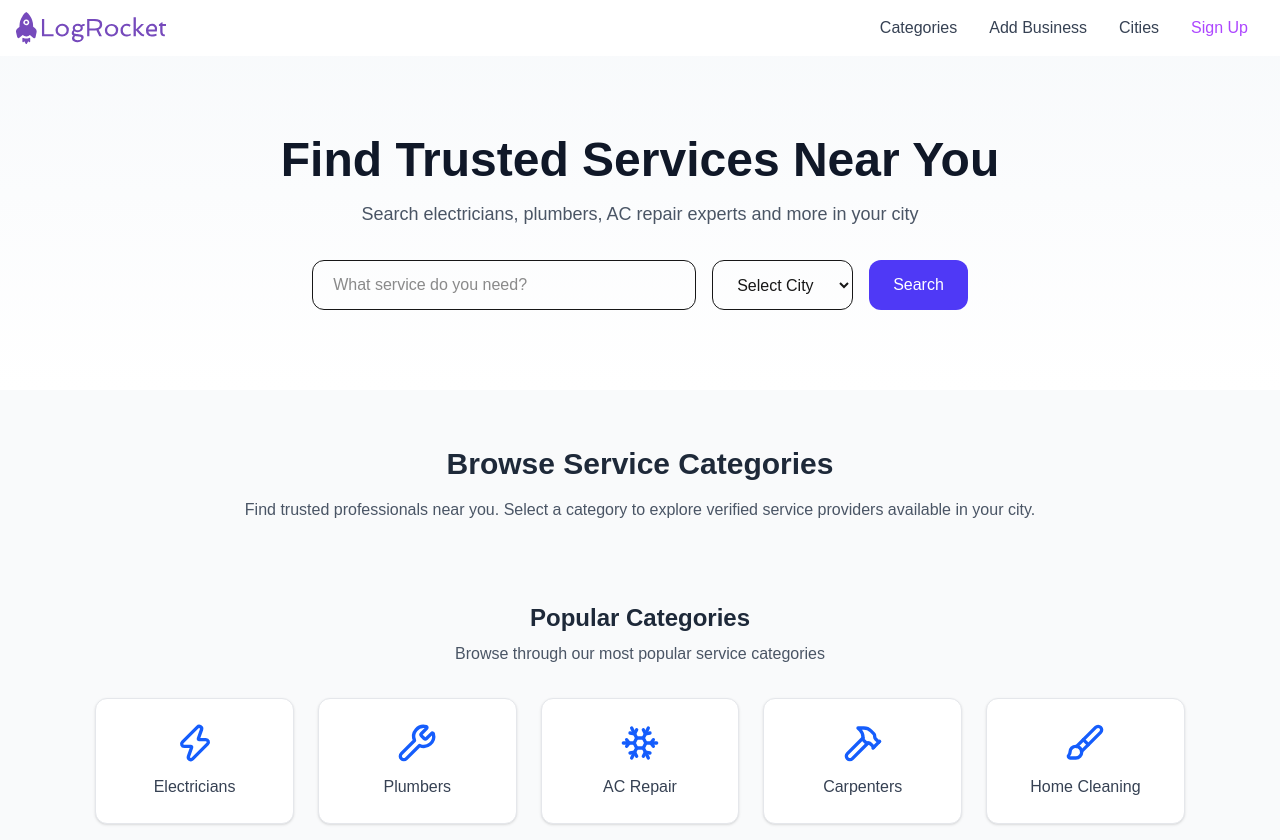
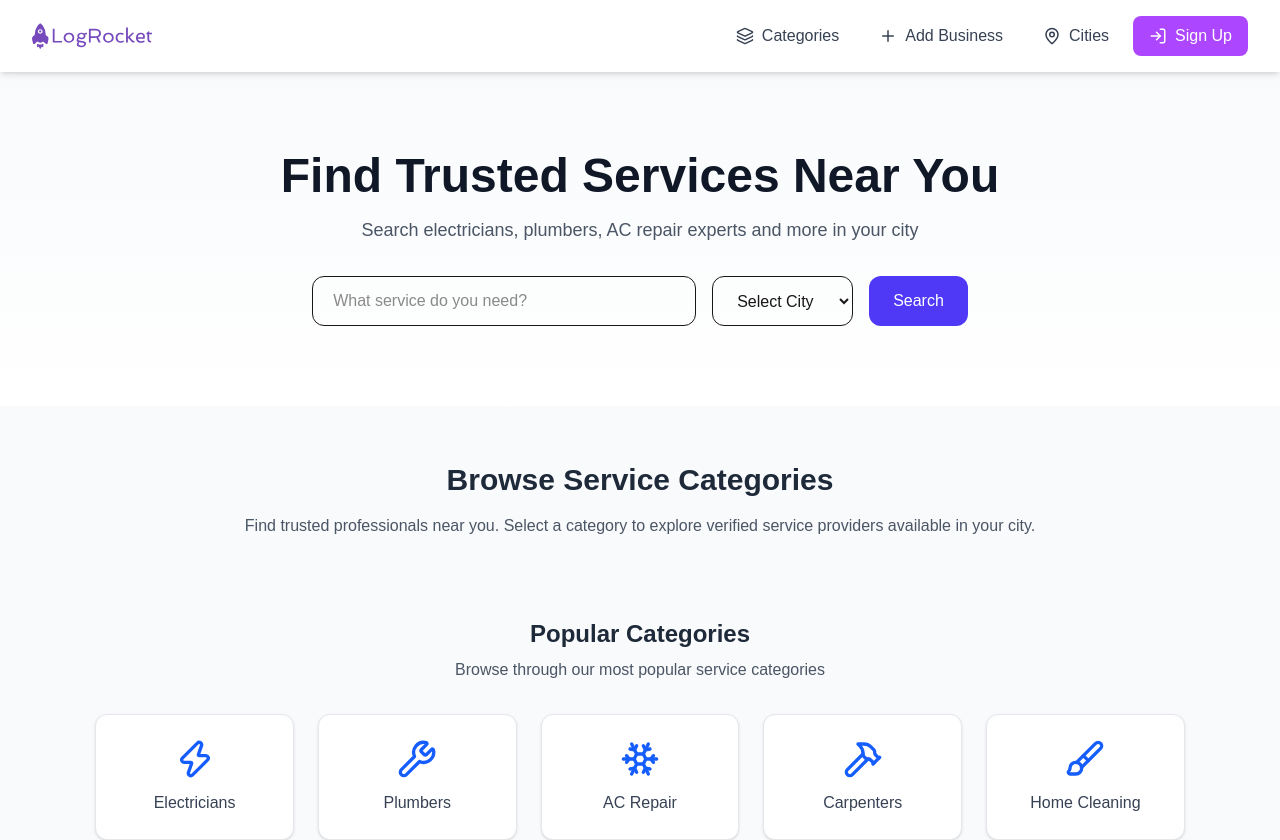
Before and after one commit to abdullahwebdev9176/service-markaz, a Next.js app: page / in a window 1280 px wide. Shown: the top 840 px of the page. Built offline with nearby package versions, Linux system fonts and the light colour scheme.

Commit message:
updated mobile menu

```diff
--- a/src/app/components/Navbar.jsx
+++ b/src/app/components/Navbar.jsx
@@ -1,23 +1,26 @@
-import React from 'react'
+'use client'
+import React, { useState } from 'react'
+import { Menu, X, Layers, Plus, MapPin, LogIn } from 'lucide-react'
 
-const navbar = () => {
+const Navbar = () => {
+    const [isMenuOpen, setIsMenuOpen] = useState(false)
+
+    const toggleMenu = () => {
+        setIsMenuOpen(!isMenuOpen)
+    }
+
+    const closeMenu = () => {
+        setIsMenuOpen(false)
+    }
+
     return (
         <>
-            <header>
-                <nav className="
-    flex flex-wrap
-    items-center
-    justify-between
-    w-full
-    py-4
-    md:py-0
-    px-4
-    text-lg text-gray-700
-    bg-white
-  ">
-                    <div>
-                        <a href="/">
-                            <svg xmlns="http://www.w3.org/2000/svg" width={150} height="32.125" viewBox="0 0 150 32.125">
+            <header className="bg-white shadow-md sticky top-0 z-50">
+                <nav className="flex flex-wrap items-center justify-between w-full py-4 px-4 md:px-8">
+                    {/* Logo */}
+                    <div className="flex-shrink-0">
+                        <a href="/" onClick={closeMenu}>
+                            <svg xmlns="http://www.w3.org/2000/svg" width={120} height="26" viewBox="0 0 150 32.125">
                                 <g id="Group_330" data-name="Group 330" transform="translate(-251.1 457.654)">
                                     <g id="Group_329" data-name="Group 329" transform="translate(251.1 -457.654)">
                                         <path id="Path_121" data-name="Path 121" d="M257.887-454.034a12.084,12.084,0,0,1,3.505-3.62,11.811,11.811,0,0,1,3.46,3.549,17.887,17.887,0,0,1,3.362,11.216c.73.589,1.482,1.154,2.2,1.754a3.969,3.969,0,0,1,1.266,3.659c-.347,1.672-.679,3.347-1.045,5.015a1.393,1.393,0,0,1-2.12.7c-1.178-.946-2.326-1.925-3.5-2.872a5.373,5.373,0,0,1-3.316,1.44,5.365,5.365,0,0,1-3.882-1.4c-.844.621-1.628,1.367-2.453,2.033a6.315,6.315,0,0,1-1.2.924,1.393,1.393,0,0,1-1.839-.9c-.377-1.631-.771-3.257-1.136-4.89a3.96,3.96,0,0,1,1.335-3.81c.641-.517,1.29-1.025,1.943-1.527.182-.092.091-.3.1-.46a17.915,17.915,0,0,1,3.326-10.806m1.156,5.049a2.748,2.748,0,0,0,.24,3.641,3.024,3.024,0,0,0,4.134.085,2.75,2.75,0,0,0,.729-3.021,2.924,2.924,0,0,0-2.454-1.825,2.984,2.984,0,0,0-2.65,1.119" transform="translate(-251.1 457.654)" fill="#764abc" />
@@ -29,35 +32,109 @@ const navbar = () => {
                             </svg>
                         </a>
                     </div>
-                    <svg xmlns="http://www.w3.org/2000/svg" id="menu-button" className="h-6 w-6 cursor-pointer md:hidden block" fill="none" viewBox="0 0 24 24" stroke="currentColor">
-                        <path strokeLinecap="round" strokeLinejoin="round" strokeWidth={2} d="M4 6h16M4 12h16M4 18h16" />
-                    </svg>
-                    <div className="hidden w-full md:flex md:items-center md:w-auto" id="menu">
-                        <ul className="
-        pt-4
-        text-base text-gray-700
-        md:flex
-        md:justify-between
-        md:pt-0">
+
+                    {/* Mobile Menu Button */}
+                    <button
+                        onClick={toggleMenu}
+                        className="md:hidden p-2 rounded-lg text-gray-700 hover:bg-purple-100 transition-colors"
+                        aria-label="Toggle menu"
+                    >
+                        {isMenuOpen ? <X size={24} /> : <Menu size={24} />}
+                    </button>
+
+                    {/* Desktop Navigation */}
+                    <div className="hidden md:flex md:items-center">
+                        <ul className="flex gap-2">
                             <li>
-                                <a className="md:p-4 py-2 block hover:text-purple-400" href="/categories">Categories</a>
+                                <a
+                                    className="flex items-center gap-2 px-4 py-2 text-gray-700 hover:text-purple-500 transition-colors rounded-lg hover:bg-purple-50"
+                                    href="/categories"
+                                >
+                                    <Layers size={18} />
+                                    <span>Categories</span>
+                                </a>
                             </li>
                             <li>
-                                <a className="md:p-4 py-2 block hover:text-purple-400" href="/add-business">Add Business</a>
+                                <a
+                                    className="flex items-center gap-2 px-4 py-2 text-gray-700 hover:text-purple-500 transition-colors rounded-lg hover:bg-purple-50"
+                                    href="/add-business"
+                                >
+                                    <Plus size={18} />
+                                    <span>Add Business</span>
+                                </a>
                             </li>
                             <li>
-                                <a className="md:p-4 py-2 block hover:text-purple-400" href="/cities">Cities</a>
+                                <a
+                                    className="flex items-center gap-2 px-4 py-2 text-gray-700 hover:text-purple-500 transition-colors rounded-lg hover:bg-purple-50"
+                                    href="/cities"
+                                >
+                                    <MapPin size={18} />
+                                    <span>Cities</span>
+                                </a>
                             </li>
                             <li>
-                                <a className="md:p-4 py-2 block hover:text-purple-400 text-purple-500" href="/sign-up">Sign Up</a>
+                                <a
+                                    className="flex items-center gap-2 px-4 py-2 text-white bg-purple-500 hover:bg-purple-600 transition-colors rounded-lg font-medium"
+                                    href="/sign-up"
+                                >
+                                    <LogIn size={18} />
+                                    <span>Sign Up</span>
+                                </a>
                             </li>
                         </ul>
                     </div>
+
+                    {/* Mobile Navigation Menu */}
+                    {isMenuOpen && (
+                        <div className="w-full md:hidden bg-white border-t border-gray-200 mt-4">
+                            <ul className="flex flex-col">
+                                <li>
+                                    <a
+                                        className="flex items-center gap-3 px-4 py-3 text-gray-700 hover:text-purple-500 hover:bg-purple-50 transition-colors border-b border-gray-100"
+                                        href="/categories"
+                                        onClick={closeMenu}
+                                    >
+                                        <Layers size={20} />
+                                        <span className="font-medium">Categories</span>
+                                    </a>
+                                </li>
+                                <li>
+                                    <a
+                                        className="flex items-center gap-3 px-4 py-3 text-gray-700 hover:text-purple-500 hover:bg-purple-50 transition-colors border-b border-gray-100"
+                                        href="/add-business"
+                                        onClick={closeMenu}
+                                    >
+                                        <Plus size={20} />
+                                        <span className="font-medium">Add Business</span>
+                                    </a>
+                                </li>
+                                <li>
+                                    <a
+                                        className="flex items-center gap-3 px-4 py-3 text-gray-700 hover:text-purple-500 hover:bg-purple-50 transition-colors border-b border-gray-100"
+                                        href="/cities"
+                                        onClick={closeMenu}
+                                    >
+                                        <MapPin size={20} />
+                                        <span className="font-medium">Cities</span>
+                                    </a>
+                                </li>
+                                <li>
+                                    <a
+                                        className="flex items-center gap-3 px-4 py-3 m-3 text-white bg-purple-500 hover:bg-purple-600 transition-colors rounded-lg font-medium justify-center"
+                                        href="/sign-up"
+                                        onClick={closeMenu}
+                                    >
+                                        <LogIn size={20} />
+                                        <span>Sign Up</span>
+                                    </a>
+                                </li>
+                            </ul>
+                        </div>
+                    )}
                 </nav>
             </header>
-
         </>
     )
 }
 
-export default navbar
+export default Navbar
```
